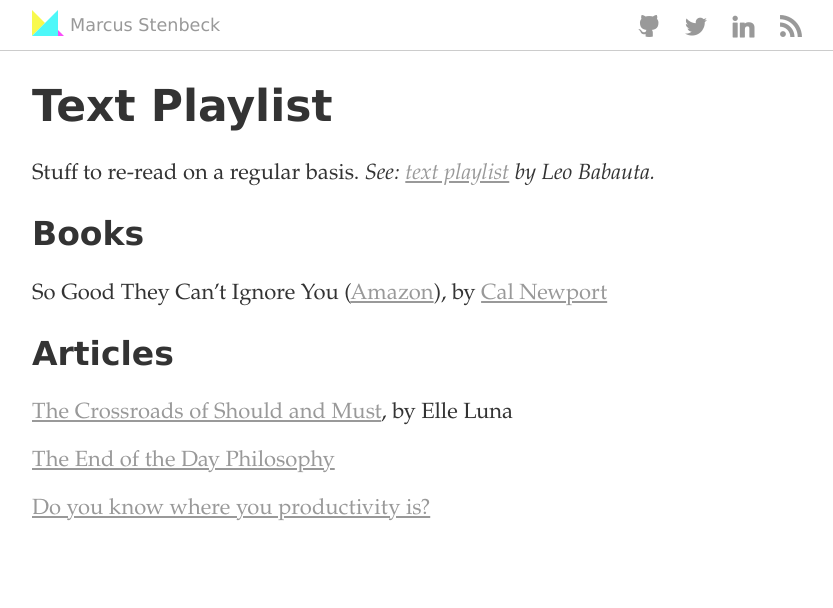
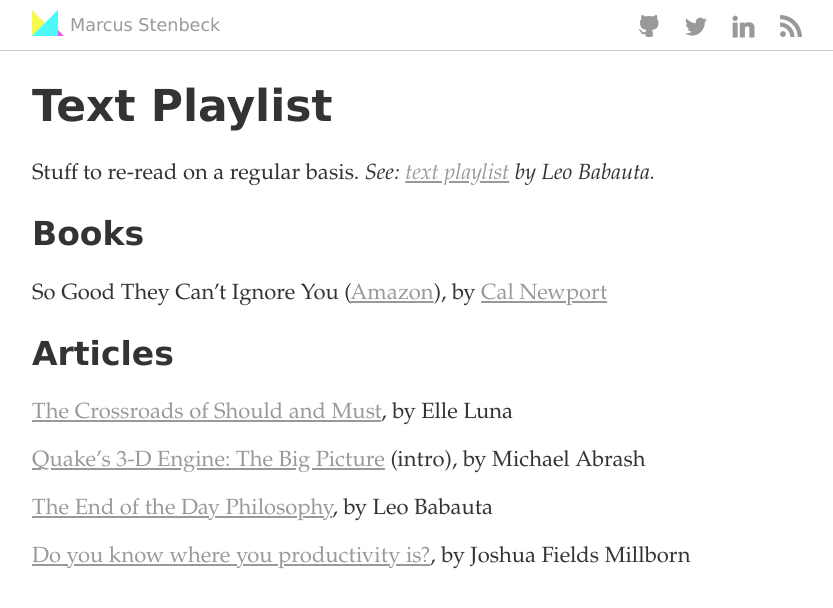
Before and after one commit to marcusstenbeck/marcusstenbeck.github.io, a Jekyll site: the page built from text-playlist/index.md, in a window 1280 px wide. Shown: the top 608 px of the page, without its empty margins (218-1051 px from the left). Built offline with Jekyll 4.4.1, drawn with Linux system fonts in a browser that asks for light colours; Markdown is read by kramdown in place of the engine named in the settings.

Commit message:
Add names to articles in tp

```diff
--- a/text-playlist/index.md
+++ b/text-playlist/index.md
@@ -18,6 +18,8 @@
 
 [The Crossroads of Should and Must](https://medium.com/@elleluna/the-crossroads-of-should-and-must-90c75eb7c5b0), by Elle Luna
 
-[The End of the Day Philosophy](http://zenhabits.net/sundown/)
+[Quake’s 3-D Engine: The Big Picture](http://www.bluesnews.com/abrash/chap70.shtml) (intro), by Michael Abrash
 
-[Do you know where you productivity is?](http://www.theminimalists.com/productivity/)
+[The End of the Day Philosophy](http://zenhabits.net/sundown/), by Leo Babauta
+
+[Do you know where you productivity is?](http://www.theminimalists.com/productivity/), by Joshua Fields Millborn
```
